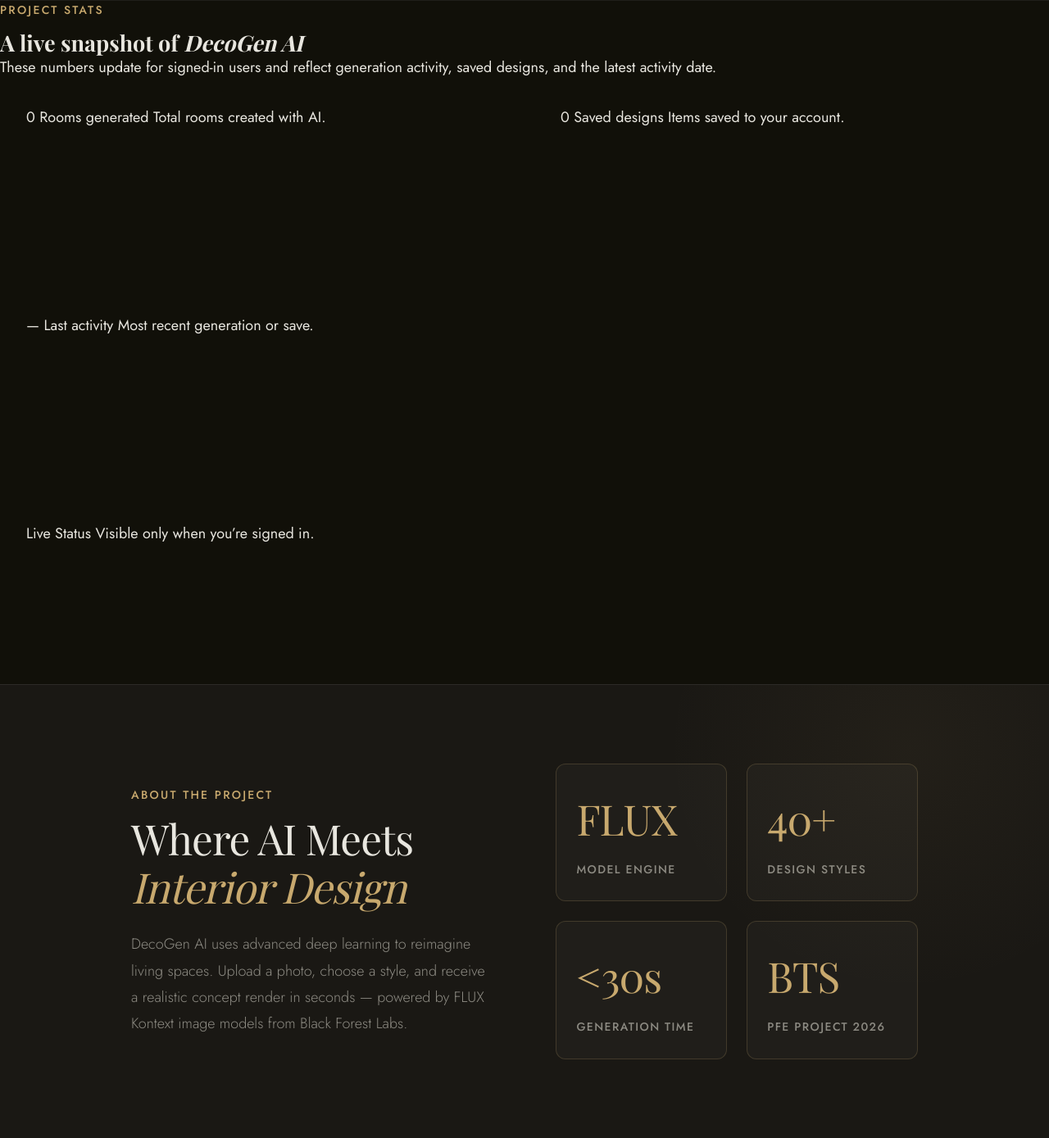
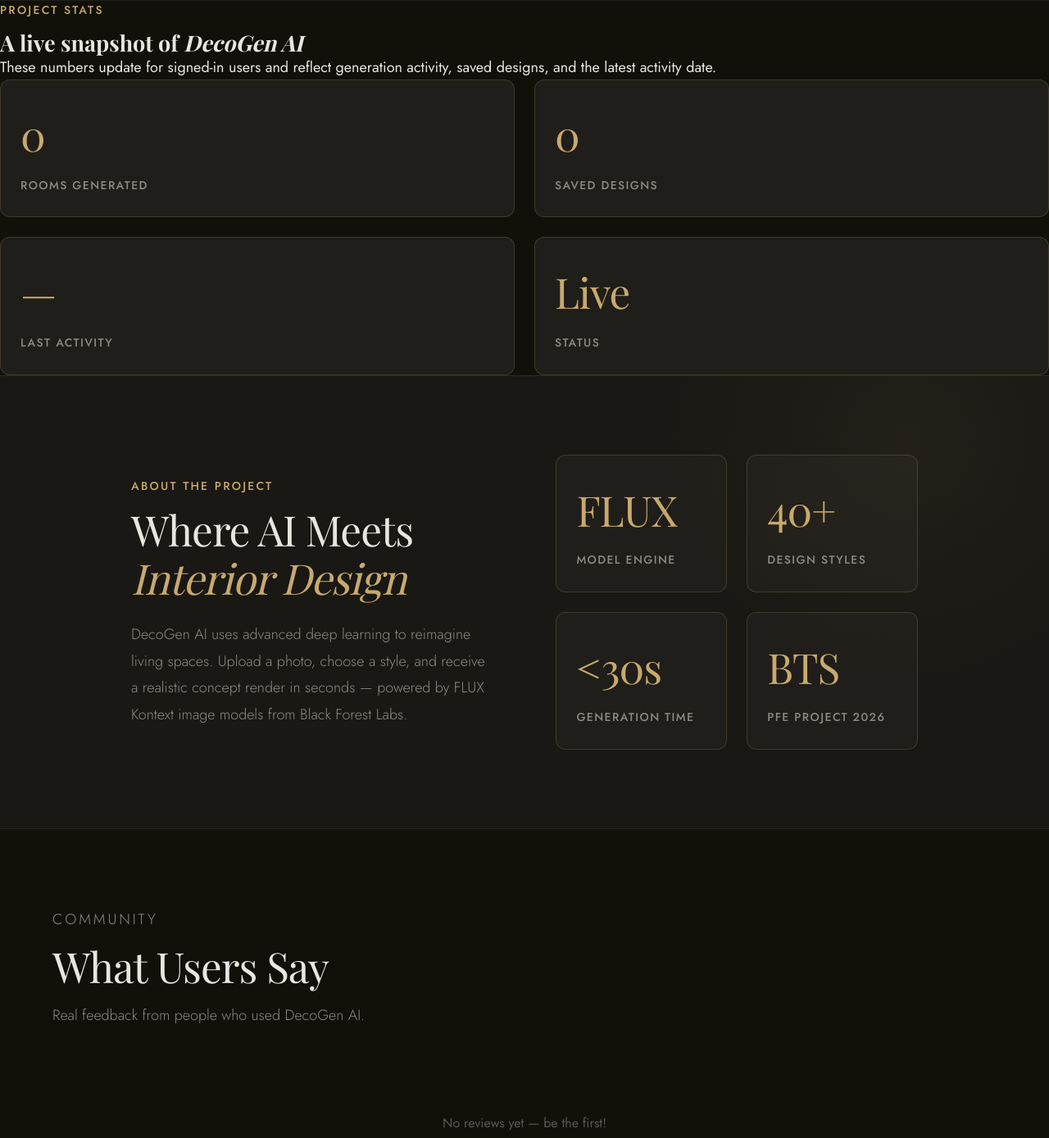
Before and after one commit to AAMIR-EDDAOUDI2/DecoGen-AI-2, a Flask app: page / in a window 1280 px wide. Shown: the part 3235-4624 px from the top of the page at 82% size. Run offline with Flask 3, Linux system fonts and the light colour scheme; data that the repository does not hold is empty; some libraries are stand-ins or nearby versions; some web fonts are replaced.

Commit message:
Refactor stats panel to use stat cards

```diff
--- a/templates/index.html
+++ b/templates/index.html
@@ -434,26 +434,26 @@
       <h2 id="stats-heading">A live snapshot of <em>DecoGen AI</em></h2>
       <p>These numbers update for signed-in users and reflect generation activity, saved designs, and the latest activity date.</p>
     </div>
-    <div class="stats-panel" id="statsPanel">
-      <div class="stat-box">
-        <span class="num" id="statGenerated">0</span>
-        <span class="label">Rooms generated</span>
-        <span class="meta">Total rooms created with AI.</span>
+
+    <div class="about-stats stats-panel" id="statsPanel">
+      <div class="stat-card">
+        <span class="stat-num" id="statGenerated">0</span>
+        <span class="stat-label">Rooms generated</span>
       </div>
-      <div class="stat-box">
-        <span class="num" id="statSaved">0</span>
-        <span class="label">Saved designs</span>
-        <span class="meta">Items saved to your account.</span>
+
+      <div class="stat-card">
+        <span class="stat-num" id="statSaved">0</span>
+        <span class="stat-label">Saved designs</span>
       </div>
-      <div class="stat-box">
-        <span class="num" id="statActivity">—</span>
-        <span class="label">Last activity</span>
-        <span class="meta">Most recent generation or save.</span>
+
+      <div class="stat-card">
+        <span class="stat-num" id="statActivity">—</span>
+        <span class="stat-label">Last activity</span>
       </div>
-      <div class="stat-box">
-        <span class="num" id="statStatus">Live</span>
-        <span class="label">Status</span>
-        <span class="meta">Visible only when you’re signed in.</span>
+
+      <div class="stat-card">
+        <span class="stat-num" id="statStatus">Live</span>
+        <span class="stat-label">Status</span>
       </div>
     </div>
   </div>
```
